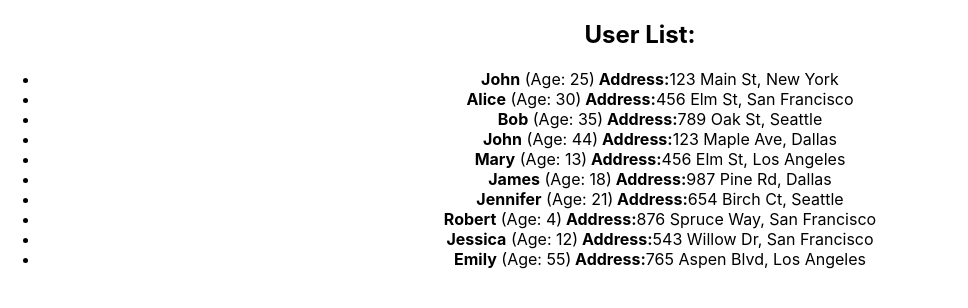
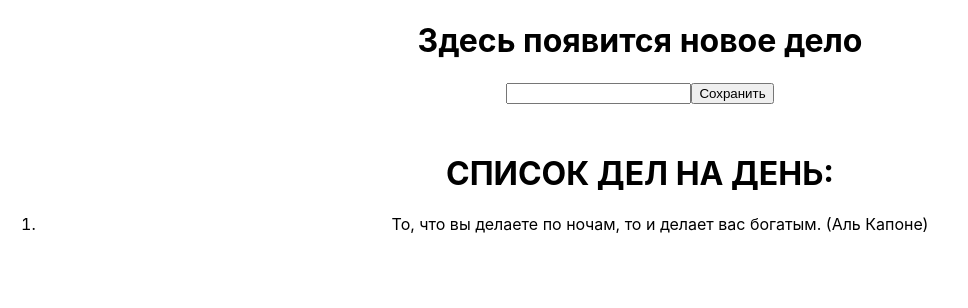
Before and after one commit to SonetGIT/homework-front-main, a React (Create React App) app: page / in a window 1280 px wide. Shown: the top 308 px of the page, without its empty margins (0-968 px from the left). Built offline with nearby package versions, Linux system fonts and the light colour scheme.

Commit message:
15112023

```diff
--- a/src/App.tsx
+++ b/src/App.tsx
@@ -1,15 +1,15 @@
 import './App.css';
-import { HW1 } from './HW/1/HW1';
+// import { HW1 } from './HW/1/HW1';
 // import { HW2 } from './HW/2/HW2';
-// import { HW3 } from './HW/3/HW3';
+import { HW3 } from './HW/3/HW3';
 // import { HW4 } from './HW/4/HW4';
 
 function App() {
   return (
     <div className="App">
-      <HW1 />
+      {/* <HW1 /> */}
       {/* <HW2 /> */}
-      {/*<HW3 />*/}
+      <HW3 />
       {/*<HW4 />*/}
     </div>
   );
--- a/src/HW/3/HW3.tsx
+++ b/src/HW/3/HW3.tsx
@@ -1,4 +1,4 @@
-import { useState } from 'react';
+import { ChangeEvent, useState } from 'react';
 
 export const HW3 = () => {
   // 1️⃣ Раскомментируйте JSX(HW3.tsx) и вы увидите,
@@ -15,40 +15,43 @@
     'То, что вы делаете по ночам, то и делает вас богатым. (Аль Капоне)',
   ]);
 
-  const handleChange = (event: 'НУЖНО ПРОТИПИЗИРОВАТЬ') => {
-    // setCurrentText(ЧЕГО-ТО НЕ ХВАТАЕТ);
+  const handleChange = (event: ChangeEvent<HTMLInputElement>) => {
+        setCurrentText(event.currentTarget.value);
   };
 
   const handleSave = () => {
+        setTexts([currentText, ...texts])
+        setCurrentText('');
     // ЗАСЕТАТЬ БЫ ТЕКСТ В texts И НЕ ПОТЕРЯТЬ НАПУТСТВИЕ ИЗ ПРОШЛОГО ВЕКА)
     // А ЗАТЕМ УБРАТЬ ЗА СОБОЙ В currentText
   };
 
   return (
     <div id={'hw03'}>
-      {/*{currentText ? (*/}
-      {/*  <h1 id={'hw03-text'}>ЗДЕСЬ ХОТЕЛОСЬ БЫ УВИДЕТЬ ВВОДИМЫЙ ТЕКСТ</h1>*/}
-      {/*) : (*/}
-      {/*  <h1 id={'hw03-default-text'}>Здесь появится новое дело</h1> // ничего не меняем, здесь все норм*/}
-      {/*)}*/}
+      {currentText ? (
+          <h1 id={'hw03-text'}>{texts}</h1>
+        ) : (
+        <h1 id={'hw03-default-text'}>Здесь появится новое дело</h1> // ничего не меняем, здесь все норм*/}
+        )
+      }
 
-      {/*<input id={'hw03-input'} type="text" value={currentText} onChange={handleChange} />*/}
+      <input id={'hw03-input'} type="text" value={currentText} onChange={handleChange} />
 
-      {/*<button id={'hw03-button'} onClick={() => {}}> // НЕ ХВАТАТЕТ ФУНКЦИИ*/}
-      {/*  Сохранить*/}
-      {/*</button>*/}
+      <button id={'hw03-button'} onClick={handleSave}>
+       Сохранить
+      </button>
 
-      {/*<h1 style={{ marginTop: '50px' }}>СПИСОК ДЕЛ НА ДЕНЬ:</h1>*/}
+      <h1 style={{ marginTop: '50px' }}>СПИСОК ДЕЛ НА ДЕНЬ:</h1>
 
-      {/*<ol id={'hw03-tasks'}>*/}
-      {/*  {ОТРИСОВАТЬ МАССИВ.map((el, index) => {*/}
-      {/*    return (*/}
-      {/*      <li key={index} id={`hw03-task-${index}`}>*/}
-      {/*        {el}*/}
-      {/*      </li>*/}
-      {/*    );*/}
-      {/*  })}*/}
-      {/*</ol>*/}
+      <ol id={'hw03-tasks'}>
+        {texts.map((el, index) => {
+          return (
+            <li key={index} id={`hw03-task-${index}`}>
+              {el}
+            </li>
+          );
+        })}
+      </ol>
     </div>
   );
 };
```
